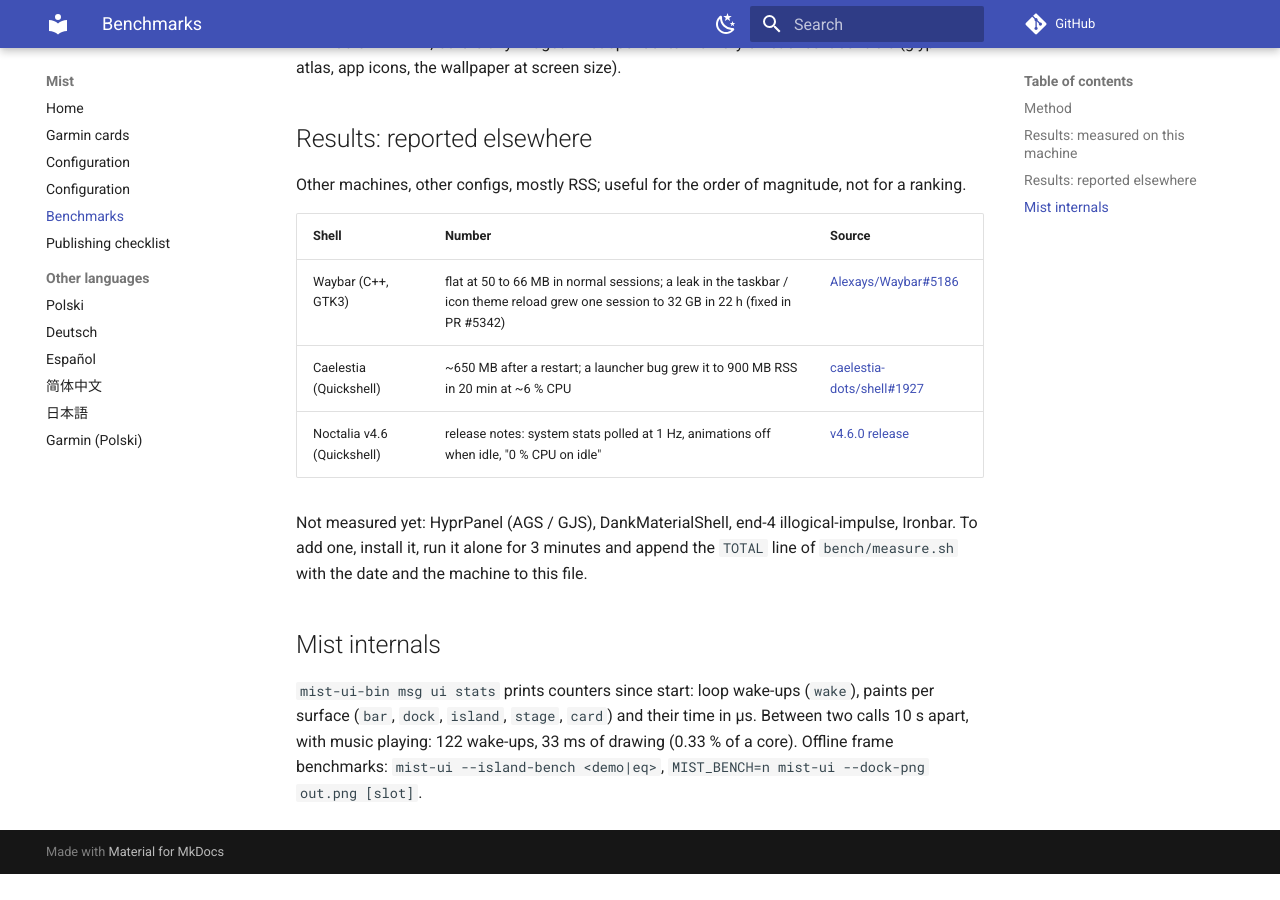
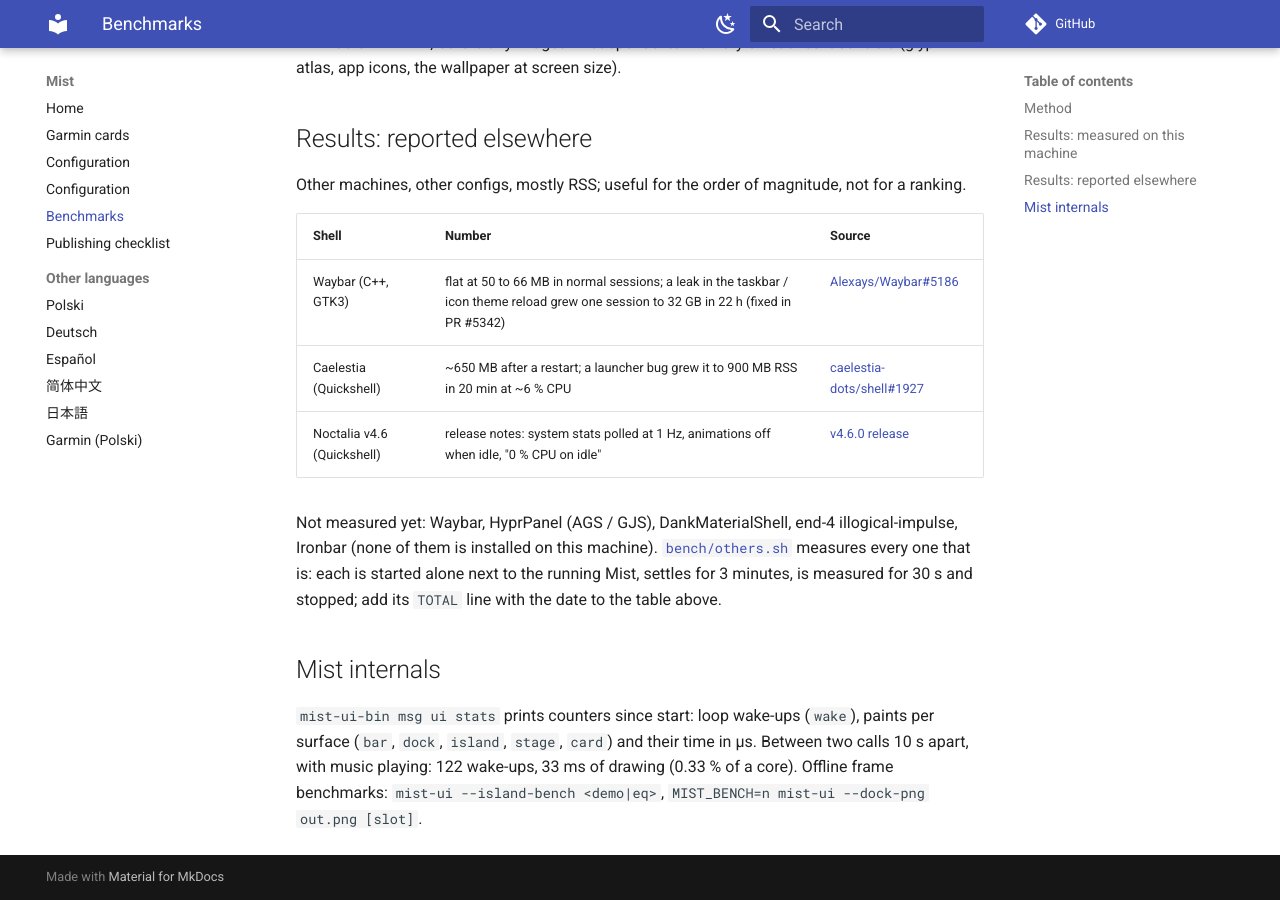
Before and after one commit to wiktor-jozwiak/mist, an MkDocs documentation site: the page built from docs/BENCHMARKS.md, in a window 1280 px wide and 900 px high, scrolled down 1545 px. Built offline with MkDocs 1.6.1 and Material for MkDocs 9.7.7, drawn with Linux system fonts in a browser that asks for light colours; comment, search, counter and statistics services are not loaded; before the commit the page ends 2419 px from its top, so only the background shows below that.

Commit message:
bench/others.sh: Waybar, HyprPanel, DMS, Ironbar, Noctalia measured one at a time where installed; READMEs: the machine has two 1920x1080 monitors

```diff
--- a/docs/BENCHMARKS.md
+++ b/docs/BENCHMARKS.md
@@ -57,9 +57,10 @@
 | Caelestia (Quickshell) | ~650 MB after a restart; a launcher bug grew it to 900 MB RSS in 20 min at ~6 % CPU | [caelestia-dots/shell#1927](https://github.com/caelestia-dots/shell/issues/1927) |
 | Noctalia v4.6 (Quickshell) | release notes: system stats polled at 1 Hz, animations off when idle, "0 % CPU on idle" | [v4.6.0 release](https://newreleases.io/project/github/noctalia-dev/noctalia-shell/release/v4.6.0) |
 
-Not measured yet: HyprPanel (AGS / GJS), DankMaterialShell, end-4 illogical-impulse, Ironbar. To add one,
-install it, run it alone for 3 minutes and append the `TOTAL` line of `bench/measure.sh` with the date and the
-machine to this file.
+Not measured yet: Waybar, HyprPanel (AGS / GJS), DankMaterialShell, end-4 illogical-impulse, Ironbar (none of
+them is installed on this machine). [`bench/others.sh`](../bench/others.sh) measures every one that is: each is
+started alone next to the running Mist, settles for 3 minutes, is measured for 30 s and stopped; add its
+`TOTAL` line with the date to the table above.
 
 ## Mist internals
 
```
Also changed, not shown: README.md (+1 -1 lines), docs/i18n/README.de.md (+1 -1 lines), docs/i18n/README.es.md (+1 -1 lines), docs/i18n/README.ja.md (+1 -1 lines), docs/i18n/README.pl.md (+1 -1 lines), docs/i18n/README.zh-CN.md (+1 -1 lines), 2 other files.
